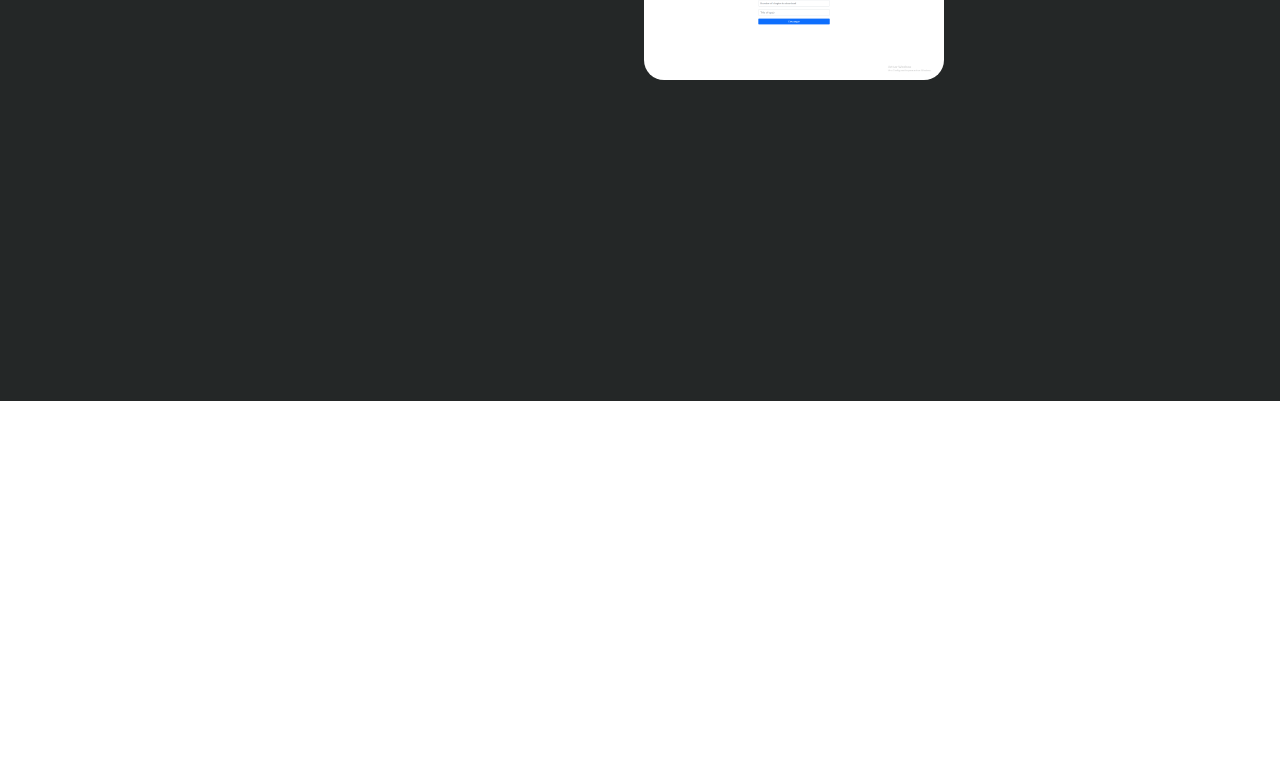
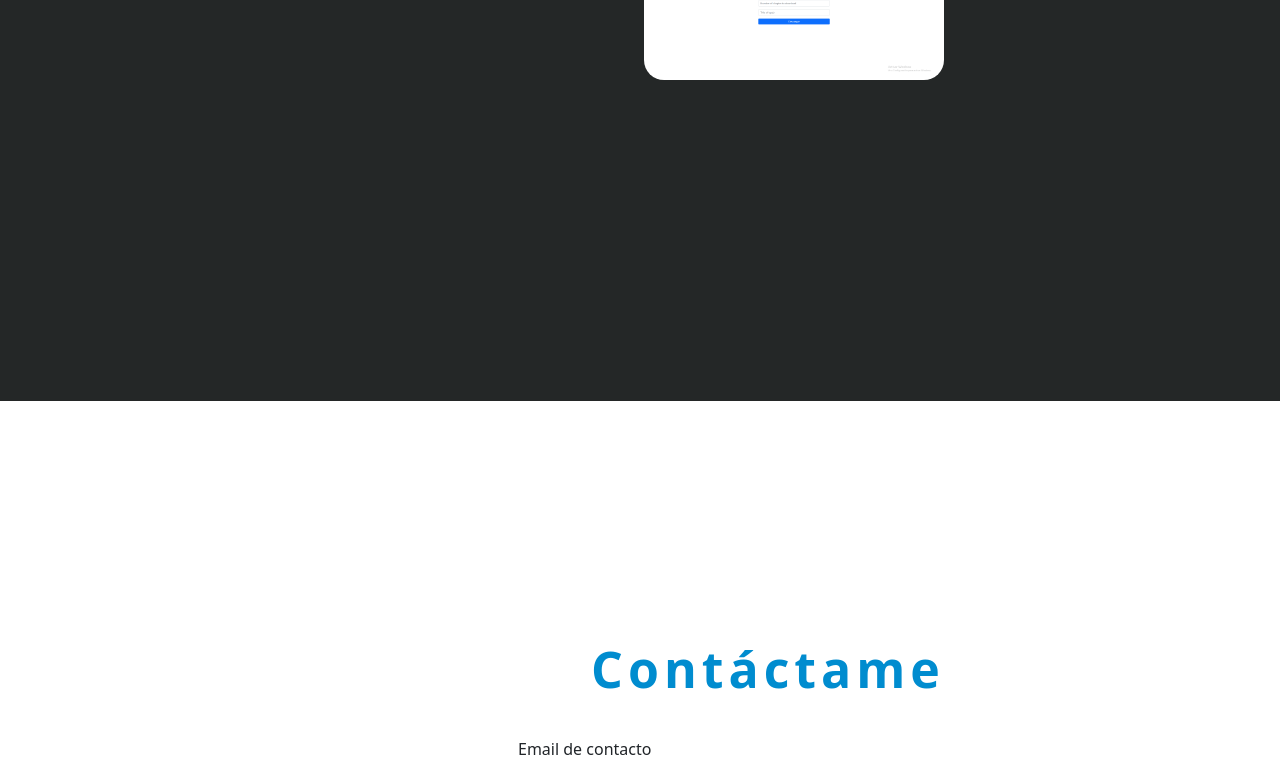
Before and after one commit to JavierOrtunoRoig/portfolio, a React (Vite) app: page / in a window 1280 px wide. Shown: the part 1999-2766 px from the top of the page. Before the commit the page ends 2400 px from the top, so only its background shows below. Built offline with nearby package versions, Linux system fonts and the light colour scheme.

Commit message:
feature: contacto frontend done

```diff
--- a/package.json
+++ b/package.json
@@ -7,7 +7,9 @@
     "serve": "vite preview"
   },
   "dependencies": {
+    "bootstrap": "^5.1.1",
     "react": "^17.0.0",
+    "react-bootstrap": "^2.0.0-rc.1",
     "react-dom": "^17.0.0"
   },
   "devDependencies": {
--- a/src/App.jsx
+++ b/src/App.jsx
@@ -3,6 +3,7 @@ import './app.css';
 import Sidebar from './components/sidebar/sidebar';
 import { SkillsList } from './components/skills/SkillsList';
 import { Portfolio } from './components/portfolio/Portfolio';
+import { Contacto } from './components/contacto/Contacto';
 
 function App () {
 
@@ -12,6 +13,7 @@ function App () {
                 <Introduccion />
                 <SkillsList />
                 <Portfolio />
+                <Contacto />
                 <Sidebar />
             </main>
         </div>
--- /dev/null
+++ b/src/components/contacto/Contacto.jsx
@@ -0,0 +1,34 @@
+
+import './contacto.css';
+import 'bootstrap/dist/css/bootstrap.min.css';
+
+import Form from 'react-bootstrap/Form';
+import Button from 'react-bootstrap/Button';
+
+export const Contacto = () => {
+
+    return (
+        <div id="contacto" className="contacto">
+
+            <Form>
+                <span>Contáctame</span>
+                <Form.Group className="mb-3" controlId="formBasicEmail">
+                    <Form.Label>Email de contacto</Form.Label>
+                    <Form.Control type="email" placeholder="Introduce un email" />
+                </Form.Group>
+
+                <Form.Group className="mb-3" controlId="formBasicPassword">
+                    <Form.Label>Motivo de contacto</Form.Label>
+                    <Form.Control
+                        as="textarea"
+                    />
+                </Form.Group>
+
+                <Button variant="primary" type="submit">
+                        Submit
+                </Button>
+            </Form>
+        </div>
+    );
+
+};
--- /dev/null
+++ b/src/components/contacto/contacto.css
@@ -0,0 +1,26 @@
+.contacto {
+    height: 100vh;
+    width: 100vw;
+    display: flex;
+    justify-content: center;
+    align-items: center;
+    flex-direction: column;
+    max-width: 80%;
+    position: absolute;
+    right: 0px;
+}
+
+form {
+    width: 500px;
+    display: flex;
+    flex-direction: column;
+}
+
+form > span {
+    color: #008CCF;
+    font-size: 50px;
+    font-weight: bold;
+    letter-spacing: 5px;
+    align-self: center;
+    margin-bottom: 30px;
+}
```
Also changed, not shown: 1 other file (tests, documents, lock files or other folders).
